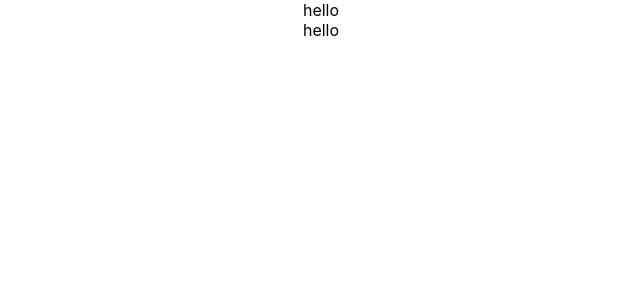
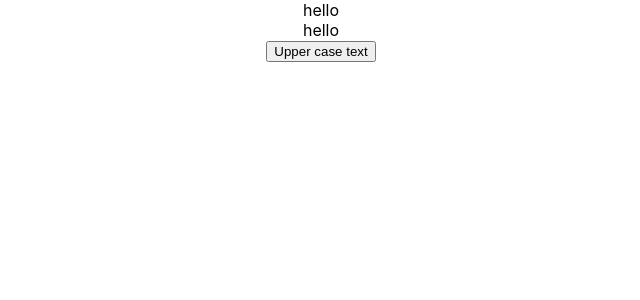
Before and after one commit to HAnh101/React, a React (Create React App) app: page / in a window 1280 px wide. Shown: the top 300 px of the page, without its empty margins (319-959 px from the left). Built offline with nearby package versions, Linux system fonts and the light colour scheme.

Commit message:
Commit message

```diff
--- a/src/App.js
+++ b/src/App.js
@@ -8,9 +8,25 @@ const DEFAULT_VALUE = {
 const CurrentContext = React.createContext(DEFAULT_VALUE)
 
 class App extends React.Component {
+  constructor() {
+    super()
+    this.state = DEFAULT_VALUE
+  }
+
+  toUpperCaseText() {
+    this.setState({
+      text: this.state.text.toUpperCase()
+    })
+  }
+
   render() {
     return (
-      <CurrentContext.Provider value={DEFAULT_VALUE}>
+      <CurrentContext.Provider
+        value={{
+          ...this.state,
+          toUpperCaseText: () => this.toUpperCaseText()
+      }}
+      >
         <_App />
       </CurrentContext.Provider>
     )
@@ -56,6 +72,10 @@ class Component3 extends React.Component {
     return (
       <div>
         {this.context.text}
+        <br/>
+        <button
+          onClick={this.context.toUpperCaseText}
+        >Upper case text</button>
       </div>
     )
   }
```
